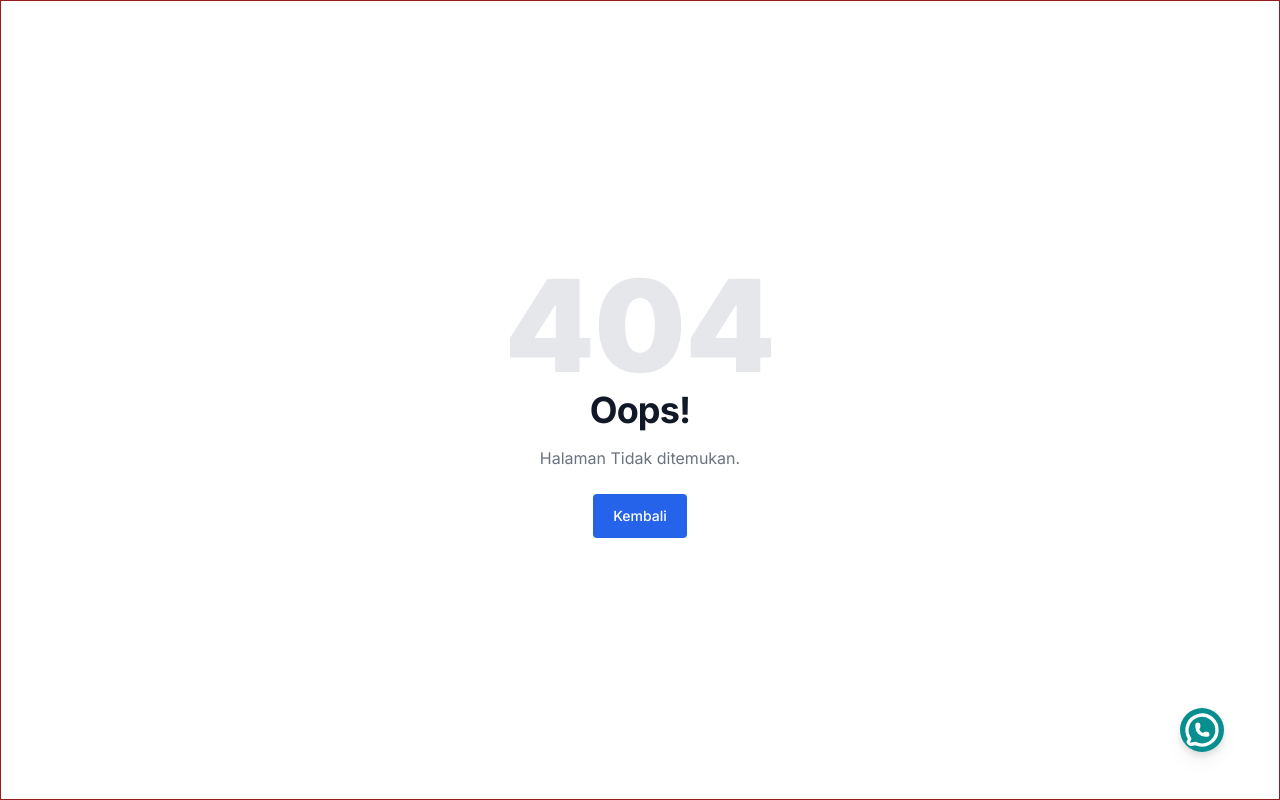
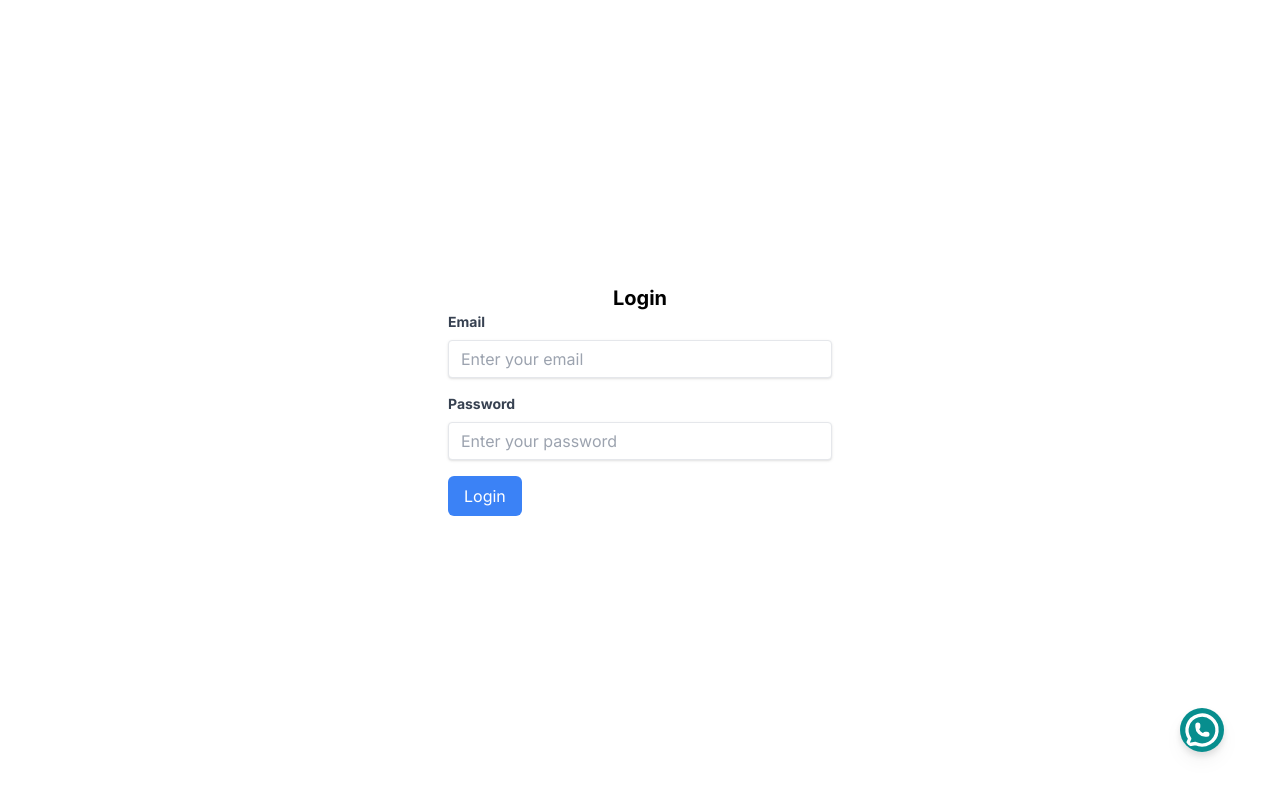
Before and after one commit to irfan-za/landing-sumber-griya-abadi, a Next.js app: page /login in a window 1280 px wide. Before the commit this address had no page. Built offline with nearby package versions, Linux system fonts and the light colour scheme; no server answers.

Commit message:
fix: hydration error &  create login page

```diff
--- a/src/app/layout.js
+++ b/src/app/layout.js
@@ -1,23 +1,28 @@
-import ButtonWA from '@/components/ButtonWA'
-import '@/app/globals.css'
-import { Inter } from 'next/font/google'
-const inter = Inter({ subsets: ['latin'] })
+import ButtonWA from "@/components/ButtonWA";
+import "@/app/globals.css";
+import { Inter } from "next/font/google";
+const inter = Inter({ subsets: ["latin"] });
 
 export const metadata = {
-  title: 'Jasa Pemasangan Plafon PVC & Gypsum | Toko Plafon di Solo',
-  description: 'Jasa pemasangan plafon Gypsum, PVC dan Baja Ringan, jual berbagai bahan material bangunan lengkap hanya di Sumber Griya Abadi.',
-  keywords: 'toko plafon, pemborong plafon, jasa konstruksi, jasa pasang plafon, toko bangunan, plafon pvc, plafon gypsum, baja ringan, atap galvalume, pasang plafon pvc, tukang plafon, atap rumah, pemasangan plafom pvc, toko plafon solo, toko bangunan solo',
+  title: "Jasa Pemasangan Plafon PVC & Gypsum | Toko Plafon di Solo",
+  description:
+    "Jasa pemasangan plafon Gypsum, PVC dan Baja Ringan, jual berbagai bahan material bangunan lengkap hanya di Sumber Griya Abadi.",
+  keywords:
+    "toko plafon, pemborong plafon, jasa konstruksi, jasa pasang plafon, toko bangunan, plafon pvc, plafon gypsum, baja ringan, atap galvalume, pasang plafon pvc, tukang plafon, atap rumah, pemasangan plafom pvc, toko plafon solo, toko bangunan solo",
   openGraph: {
     images: `${process.env.SGA_LOGO_META_TAG}`,
   },
-}
+};
 
 export default function RootLayout({ children }) {
-
   return (
     <html lang="id">
-        <body className={inter.className}>{children}</body>
-        <ButtonWA/>
+      <body>
+        <main className={inter.className}>{children}</main>
+        <div>
+          <ButtonWA />
+        </div>
+      </body>
     </html>
-  )
+  );
 }
--- /dev/null
+++ b/src/app/login/page.js
@@ -0,0 +1,92 @@
+"use client";
+
+import { supabase } from "@/config/supabase";
+import { useState } from "react";
+import { z } from "zod";
+
+function RegisterPage() {
+  const [formData, setFormData] = useState(null);
+  const [errors, setErrors] = useState(null);
+
+  const handleInputChange = (e) => {
+    setFormData({
+      ...formData,
+      [e.target.id]: e.target.value,
+    });
+  };
+
+  const formSchema = z.object({
+    email: z.string().trim().email("Invalid email"),
+    password: z
+      .string()
+      .trim()
+      .min(6, "Password must be at least 6 characters"),
+  });
+
+  const onLogin = async (e) => {
+    e.preventDefault();
+
+    const { error: err } = formSchema.safeParse(formData);
+    if (err) {
+      setErrors(err.formErrors.fieldErrors);
+    } else {
+      const { user, error } = await supabase.auth.signInWithPassword({
+        email: formData.email,
+        password: formData.password,
+      });
+      setErrors(error ? error.message : null);
+    }
+  };
+
+  return (
+    <div className="w-full h-screen flex flex-col items-center justify-center">
+      <h1 className="font-bold text-xl mx-auto">Login</h1>
+      <form onSubmit={onLogin} className="w-96">
+        <div className="mb-4">
+          <label
+            className="block text-gray-700 text-sm font-bold mb-2"
+            htmlFor="email"
+          >
+            Email
+          </label>
+          <input
+            className="shadow appearance-none border rounded w-full py-2 px-3 text-gray-700 leading-tight focus:outline-none focus:shadow-outline"
+            id="email"
+            type="email"
+            placeholder="Enter your email"
+            onChange={handleInputChange}
+          />
+          {errors && errors.email && (
+            <p className="text-red-500 text-xs italic">{errors.email}</p>
+          )}
+        </div>
+        <div className="mb-4">
+          <label
+            className="block text-gray-700 text-sm font-bold mb-2"
+            htmlFor="password"
+          >
+            Password
+          </label>
+          <input
+            className="shadow appearance-none border rounded w-full py-2 px-3 text-gray-700 leading-tight focus:outline-none focus:shadow-outline"
+            id="password"
+            type="password"
+            placeholder="Enter your password"
+            onChange={handleInputChange}
+          />
+          {errors && errors.password && (
+            <p className="text-red-500 text-xs italic">{errors.password}</p>
+          )}
+        </div>
+        <button
+          type="submit"
+          className="bg-blue-500 rounded-md py-2 px-4 text-white"
+        >
+          Login
+        </button>
+      </form>
+    </div>
+  );
+}
+
+export default RegisterPage;
--- /dev/null
+++ b/src/app/p/[id]/page.js
@@ -0,0 +1,28 @@
+import Benefit from '@/components/product/Benefit'
+import BuySection from '@/components/product/BuySection'
+import Feature from '@/components/product/Feature'
+import Footer from '@/components/product/Footer'
+import Hero from '@/components/product/Hero'
+import Nav from '@/components/product/Nav'
+import Testimony from '@/components/product/Testimony'
+import Video from '@/components/product/Video'
+import { getAll } from '@/utils/supabaseCRUD'
+import { cookies } from 'next/headers'
+import React from 'react'
+
+export default async function page({params}) {
+  const promoDate= cookies().get('date_timer')
+  return (
+      <div className='lg:max-w-[80%] bg-slate-100 rounded-t-lg mx-auto'>
+        {JSON.stringify(getAll('products'))}
+        <Nav/>
+        <Hero/>
+        <Feature/>
+        <Benefit promoDate={promoDate}/>
+        <Testimony/>
+        <Video promoDate={promoDate} />
+        <BuySection id={params.id} />
+        <Footer/>
+      </div>
+  )
+}
--- a/src/app/products/[id]/page.js
+++ b/src/app/products/[id]/page.js
@@ -1,28 +1,16 @@
-import Benefit from '@/components/product/Benefit'
-import BuySection from '@/components/product/BuySection'
-import Feature from '@/components/product/Feature'
-import Footer from '@/components/product/Footer'
-import Hero from '@/components/product/Hero'
-import Nav from '@/components/product/Nav'
-import Testimony from '@/components/product/Testimony'
-import Video from '@/components/product/Video'
-import { getAll } from '@/utils/supabaseCRUD'
-import { cookies } from 'next/headers'
-import React from 'react'
+"use client";
+import { ThemeProvider } from "next-themes";
+import DetailCard from "@/components/card/DetailCard";
+import React from "react";
 
-export default async function page({params}) {
-  const promoDate= cookies().get('date_timer')
+export default function DetailPage({ params }) {
   return (
-      <div className='lg:max-w-[80%] bg-slate-100 rounded-t-lg mx-auto'>
-        {JSON.stringify(getAll('products'))}
-        <Nav/>
-        <Hero/>
-        <Feature/>
-        <Benefit promoDate={promoDate}/>
-        <Testimony/>
-        <Video promoDate={promoDate} />
-        <BuySection id={params.id} />
-        <Footer/>
-      </div>
-  )
+    <ThemeProvider enableSystem={true} attribute="class">
+      <main className=" bg-slate-200 dark:bg-slate-900">
+        <div className="flex min-h-screen px-4 sm:px-12 container sm:max-w-[90%] mx-auto w-full items-center flex-col">
+          <DetailCard id={params.id} />
+        </div>
+      </main>
+    </ThemeProvider>
+  );
 }
--- a/src/components/ButtonWA.jsx
+++ b/src/components/ButtonWA.jsx
@@ -4,10 +4,8 @@ import React from 'react'
 
 export default function ButtonWA() {
   return (
-    <div >
       <Link href={`https://api.whatsapp.com/send?phone=${process.env.NEXT_PUBLIC_PHONE}&text=halo%20pak%2C%20saya%20mau%20konsultasi%20Plafon.`} className='fixed bottom-24 right-10 sm:bottom-12 sm:right-14 z-20'>
         <Image src={'/wa.svg'} alt="Whatsapp Admin Sumber Griya Abadi" className="invert bg-red-400 drop-shadow-lg rounded-full p-0.5" width={44} height={44} />
       </Link>
-    </div>
   )
 }
--- a/src/components/product/Video.jsx
+++ b/src/components/product/Video.jsx
@@ -13,9 +13,8 @@ function Video({ promoDate}) {
         width='100%'
         src='https://www.youtube.com/embed/Qcm2AJ1qi1c?si=Uhf20r8NhYCIexpN'
         title='YouTube video player'
-        frameborder='0'
         allow='accelerometer; autoplay; clipboard-write; encrypted-media; gyroscope; picture-in-picture'
-        allowfullscreen
+        allowFullScreen
       ></iframe>
   </div>
   )
```
Also changed, not shown: src/app/p/[id]/checkout/page.js (renamed from src/app/products/[id]/checkout/page.js), src/app/p/[id]/checkout/thanks/[method]/page.js (renamed from src/app/products/[id]/checkout/thanks/[method]/page.js).
